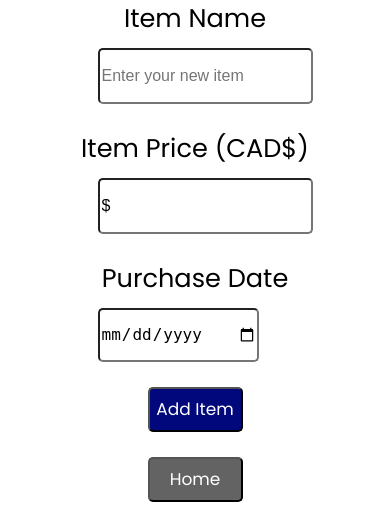
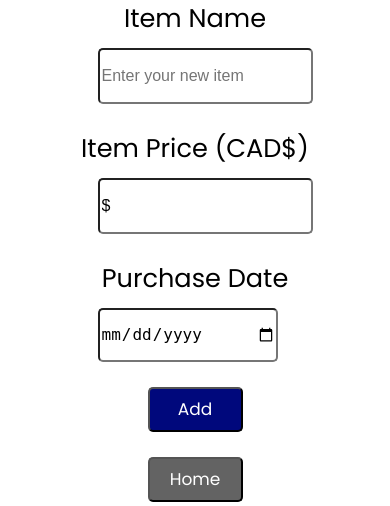
Before and after one commit to ericpeterson91/My-Stuff-Portfolio, a Node server app: page /new in a window 390 px wide. Shown: the part 168-674 px from the top of the page. Run offline with Node 20, Linux system fonts and the light colour scheme; some libraries are stand-ins or nearby versions.

Commit message:
committing 329

```diff
--- a/public/stylesheets/style.css
+++ b/public/stylesheets/style.css
@@ -315,7 +315,7 @@ textarea {
   }
 
   input[type="date"] {
-    width: 40vw;
+    width: 45vw;
   }
 
   .btn-add-3 {
--- a/views/new.ejs
+++ b/views/new.ejs
@@ -29,7 +29,7 @@
             </div> <br><div class="row">
 
             </div>
-              <button type="submit" class="btn btn-add-2">Add Item</button>
+              <button type="submit" class="btn btn-add-2">Add</button>
             </form><br>
             <a href="./../"><button class="btn btn-home">Home</button></a>
         </div>
```
